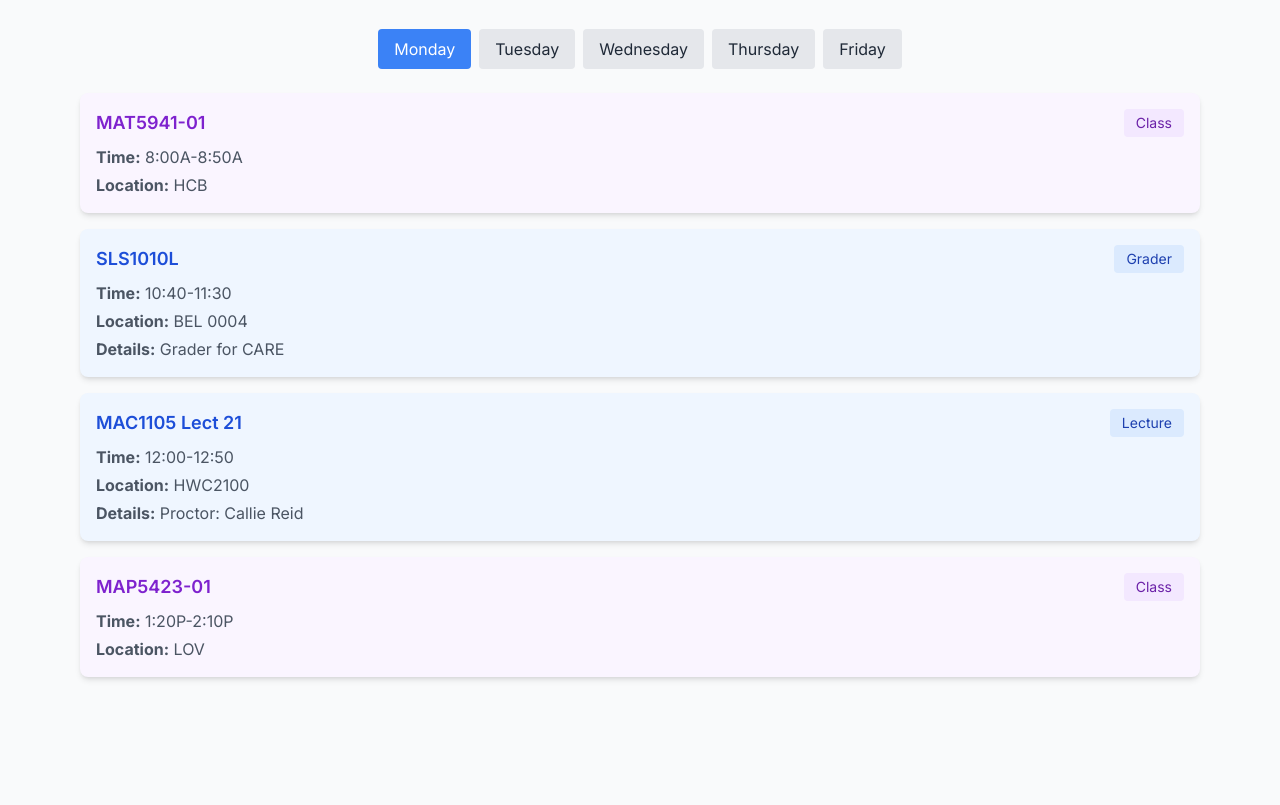
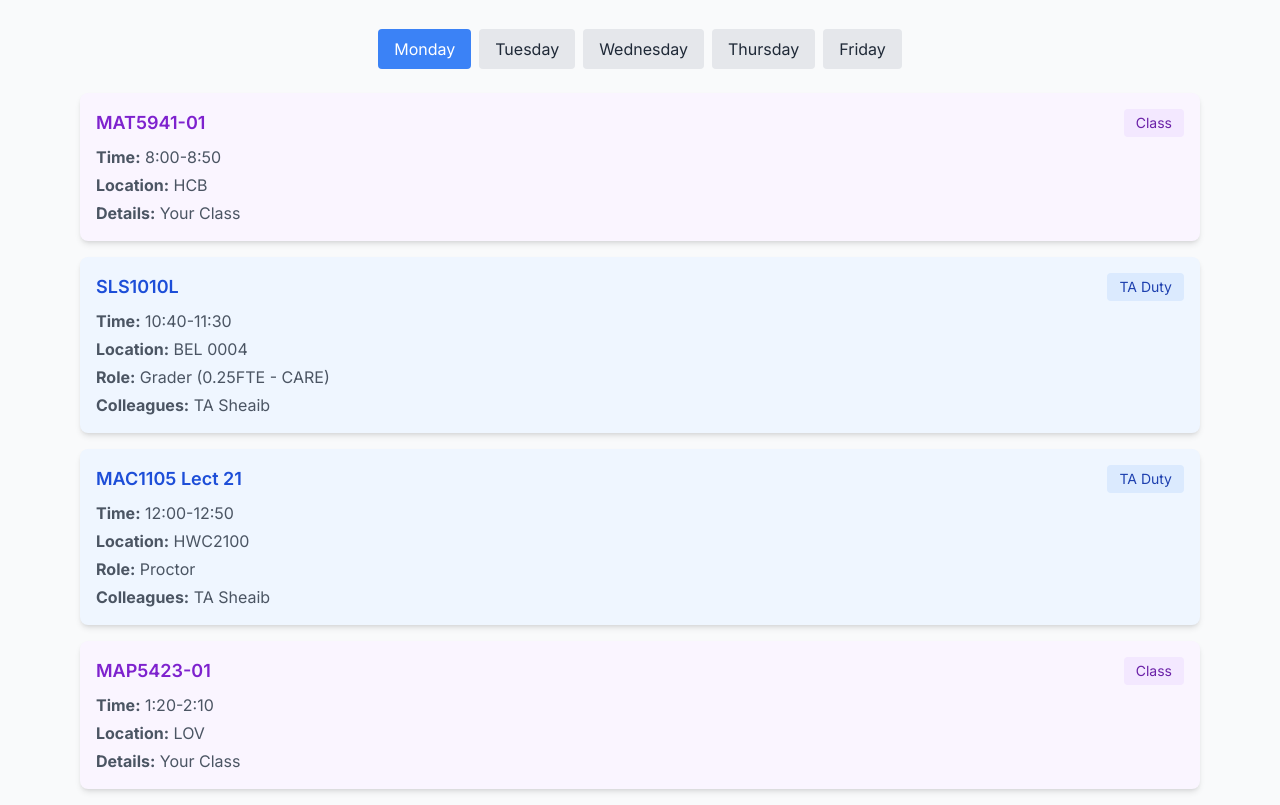
Before and after one commit to newbgeek1899/Callie-s-Spring-25, a plain HTML site: page index.html in a window 1280 px wide. Shown: the part 127-932 px from the top of the page. Before the commit the page ends 820 px from the top, so only its background shows below. Drawn offline with nearby package versions, Linux system fonts and the light colour scheme.

Commit message:
Update index.html

```diff
--- a/index.html
+++ b/index.html
@@ -3,7 +3,7 @@
 <head>
     <meta charset="UTF-8">
     <meta name="viewport" content="width=device-width, initial-scale=1.0">
-    <title>Callie Reid - Academic Schedule and Duties Spring 2025</title>
+    <title>Callie Reid - Academic Schedule Spring 2025</title>
     <script src="https://cdn.tailwindcss.com"></script>
     <link href="https://fonts.googleapis.com/css2?family=Inter:wght@400;500;600;700&display=swap" rel="stylesheet">
     <style>
@@ -34,7 +34,7 @@
     <div class="max-w-6xl mx-auto p-4">
         <header class="text-center mb-8">
             <h1 class="text-3xl font-bold mb-2 dark:text-white">Callie Reid</h1>
-            <h2 class="text-xl text-gray-600 dark:text-gray-300">Academic Schedule and Duties - Spring 2025</h2>
+            <h2 class="text-xl text-gray-600 dark:text-gray-300">Academic Schedule - Spring 2025</h2>
             <div class="text-lg font-mono mt-2" id="clock"></div>
         </header>
 
@@ -53,131 +53,129 @@
         const schedule = {
             Monday: [
                 {
-                    time: '8:00A-8:50A',
+                    time: '8:00-8:50',
                     type: 'Class',
                     course: 'MAT5941-01',
                     location: 'HCB',
-                    details: ''
+                    details: 'Your Class'
                 },
                 {
                     time: '10:40-11:30',
-                    type: 'Grader',
+                    type: 'TA Duty',
                     course: 'SLS1010L',
                     location: 'BEL 0004',
-                    details: 'Grader for CARE'
+                    role: 'Grader (0.25FTE - CARE)',
+                    colleagues: ['TA Sheaib']
                 },
                 {
                     time: '12:00-12:50',
-                    type: 'Lecture',
+                    type: 'TA Duty',
                     course: 'MAC1105 Lect 21',
                     location: 'HWC2100',
-                    details: 'Proctor: Callie Reid'
+                    role: 'Proctor',
+                    colleagues: ['TA Sheaib']
                 },
                 {
-                    time: '1:20P-2:10P',
+                    time: '1:20-2:10',
                     type: 'Class',
                     course: 'MAP5423-01',
                     location: 'LOV',
-                    details: ''
+                    details: 'Your Class'
                 }
             ],
             Tuesday: [
                 {
-                    time: '11:35A-12:50P',
+                    time: '11:35-12:50',
                     type: 'Class',
                     course: 'MAP5932-01',
                     location: 'LOV',
-                    details: ''
+                    details: 'Your Class'
                 },
                 {
-                    time: '1:20P-2:35P',
+                    time: '1:20-2:35',
                     type: 'Class',
                     course: 'MAP5346-01',
                     location: 'LOV',
-                    details: ''
+                    details: 'Your Class'
                 },
                 {
                     time: '3:05-3:55',
-                    type: 'Lab',
+                    type: 'TA Duty',
                     course: 'MAC1105 Lab 22',
                     location: '104HTL',
-                    details: 'Proctor: Callie Reid'
+                    role: 'Proctor',
+                    colleagues: ['TA Sheaib']
                 },
                 {
                     time: '4:50-5:40',
-                    type: 'Lab',
+                    type: 'TA Duty',
                     course: 'MAC1105 Lab 26',
                     location: '104HTL',
-                    details: 'Proctor: Callie Reid'
+                    role: 'Proctor',
+                    colleagues: ['TA Sheaib']
                 }
             ],
             Wednesday: [
                 {
-                    time: '8:00A-8:50A',
+                    time: '8:00-8:50',
                     type: 'Class',
                     course: 'MAT5941-01',
                     location: 'HCB',
-                    details: ''
+                    details: 'Your Class'
                 },
                 {
                     time: '12:00-12:50',
-                    type: 'Lecture',
+                    type: 'TA Duty',
                     course: 'MAC1105 Lect 21',
                     location: 'HWC2100',
-                    details: 'Proctor: Callie Reid'
+                    role: 'Proctor',
+                    colleagues: ['TA Sheaib']
                 },
                 {
-                    time: '1:20P-2:10P',
+                    time: '1:20-2:10',
                     type: 'Class',
                     course: 'MAP5423-01',
                     location: 'LOV',
-                    details: ''
+                    details: 'Your Class'
                 },
                 {
-                    time: '3:05P-4:20P',
+                    time: '3:05-4:20',
                     type: 'Class',
                     course: 'MAP6939-02',
                     location: 'LOV',
-                    details: ''
+                    details: 'Your Class'
                 }
             ],
             Thursday: [
                 {
-                    time: '11:35A-12:50P',
+                    time: '11:35-12:50',
                     type: 'Class',
                     course: 'MAP5932-01',
                     location: 'LOV',
-                    details: ''
+                    details: 'Your Class'
                 },
                 {
-                    time: '1:20P-2:35P',
+                    time: '1:20-2:35',
                     type: 'Class',
                     course: 'MAP5346-01',
                     location: 'LOV',
-                    details: ''
+                    details: 'Your Class'
                 }
             ],
             Friday: [
                 {
-                    time: '8:00A-8:50A',
+                    time: '8:00-8:50',
                     type: 'Class',
                     course: 'MAT5941-01',
                     location: 'HCB',
-                    details: ''
+                    details: 'Your Class'
                 },
                 {
-                    time: '12:00-12:50',
-                    type: 'Lecture',
-                    course: 'MAC1105 Lect 21',
-                    location: 'HWC2100',
-                    details: 'Proctor: Callie Reid'
-                },
-                {
-                    time: '1:20P-2:10P',
+                    time: '1:20-2:10',
                     type: 'Class',
                     course: 'MAP5423-01',
                     location: 'LOV',
-                    details: ''
+                    details: 'Your Class'
                 }
             ]
         };
@@ -219,6 +217,8 @@
                         <div><strong>Time:</strong> ${event.time}</div>
                         <div><strong>Location:</strong> ${event.location}</div>
                         ${event.details ? `<div><strong>Details:</strong> ${event.details}</div>` : ''}
+                        ${event.role ? `<div><strong>Role:</strong> ${event.role}</div>` : ''}
+                        ${event.colleagues ? `<div><strong>Colleagues:</strong> ${event.colleagues.join(', ')}</div>` : ''}
                     </div>
                 </div>
             `).join('');
```
